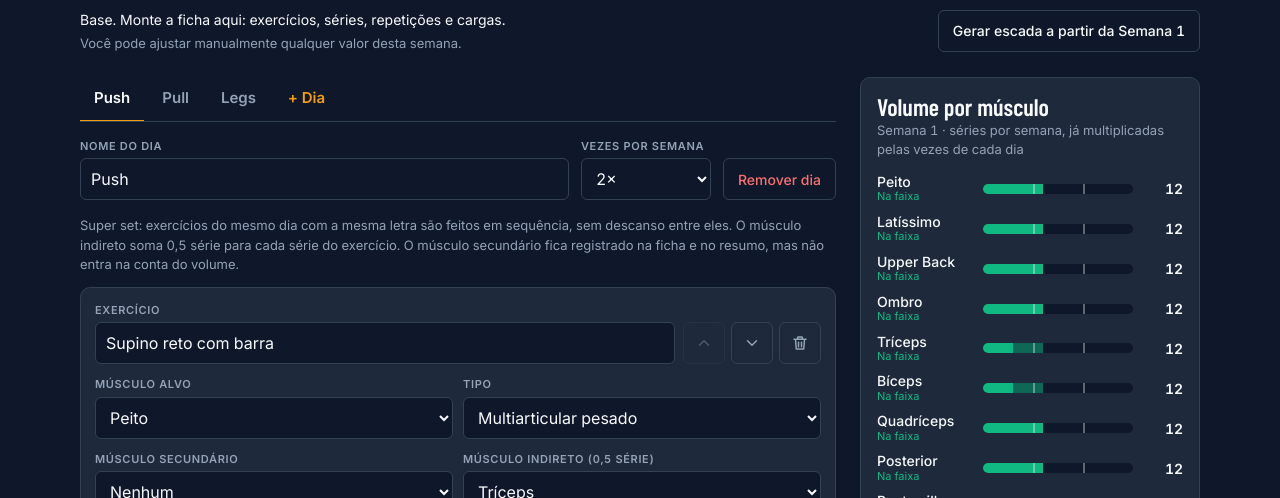
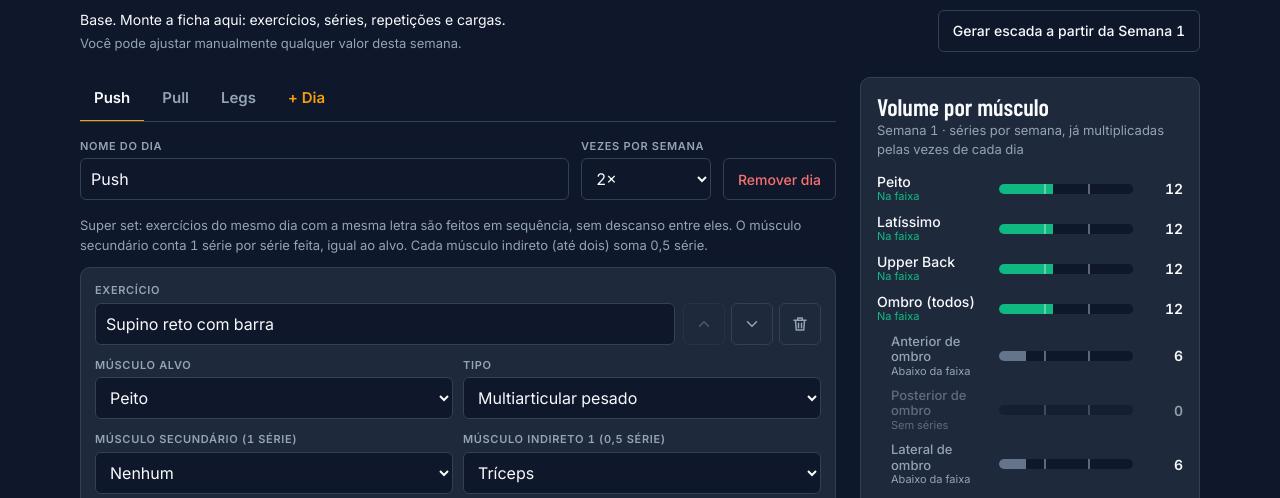
Before and after one commit to martinsvitorr7-arch/Volume-escada, a plain HTML site: page index.html in a window 1280 px wide. Shown: the part 449-947 px from the top of the page. Drawn offline with nearby package versions, Linux system fonts and the light colour scheme.

Commit message:
Update index.html

```diff
--- a/index.html
+++ b/index.html
@@ -112,7 +112,9 @@ select{appearance:auto}
 .volume{background:var(--card);border:1px solid var(--line);border-radius:10px;padding:16px;display:grid;gap:14px}
 h2{font:600 24px/1.1 var(--display)}
 .vlist{list-style:none;margin:0;padding:0;display:grid;gap:10px}
-.vr{display:grid;grid-template-columns:96px minmax(0,1fr) 40px;gap:10px;align-items:center}
+.vr{display:grid;grid-template-columns:112px minmax(0,1fr) 40px;gap:10px;align-items:center}
+.vr.sub{padding-left:14px;grid-template-columns:98px minmax(0,1fr) 40px}
+.vr.sub .vn span{font-size:13px;color:var(--muted)}
 .vn{display:grid;line-height:1.2;font-size:14px;font-weight:500}
 .vn small{font-size:11px;color:var(--muted);font-weight:400}
 .bar{position:relative;display:flex;height:10px;border-radius:5px;background:var(--field);overflow:hidden}
@@ -201,9 +203,12 @@ body{margin:0}
 (function(){
 'use strict';
 const KEY='treino-escada-v1';
-const MUSCLES=['Peito','Latíssimo','Upper Back','Ombro','Tríceps','Bíceps','Quadríceps','Posterior','Panturrilha','Glúteo','Abs','Antebraço','Adutor'];
+const MUSCLES=['Peito','Latíssimo','Upper Back','Ombro','Anterior de ombro','Posterior de ombro','Lateral de ombro','Tríceps','Bíceps','Quadríceps','Posterior','Panturrilha','Glúteo','Abs','Antebraço','Adutor'];
+/* Partes do ombro: o painel de volume mostra "Ombro (todos)" somando as três partes (+ "Ombro (geral)", se houver) */
+const SHOULDER_PARTS=['Anterior de ombro','Posterior de ombro','Lateral de ombro'];
+const mlabel=m=>m==='Ombro'?'Ombro (geral)':m;
 /* Sugestão automática de músculo secundário (só para multiarticulares); dá para trocar em cada exercício */
-const INDIRECT={'Peito':'Tríceps','Ombro':'Tríceps','Latíssimo':'Bíceps','Upper Back':'Bíceps'};
+const INDIRECT={'Peito':'Tríceps','Ombro':'Tríceps','Anterior de ombro':'Tríceps','Latíssimo':'Bíceps','Upper Back':'Bíceps'};
 const defSec=(type,m)=>(type==='multi'&&INDIRECT[m])||'';
 /* Letras disponíveis para agrupar exercícios em super set (dentro do mesmo dia) */
 const SSL=['','A','B','C','D','E','F'];
@@ -247,7 +252,7 @@ const ui={panel:null,confirm:null,note:''};
 function mkEx(name,muscle,type,sets,reps,load){
   const base={sets:sets,reps:reps,load:load,backoff:0};
   return {id:uid(),name:name,muscle:muscle,type:type,tag:'',extra:0,
-    sec:defSec(type,muscle),sec2:'',ss:'',
+    sec:defSec(type,muscle),sec2:'',ind2:'',ss:'',
     w:[0,1,2,3].map(()=>Object.assign({},base))};
 }
 function ladder(e){
@@ -263,9 +268,9 @@ function seed(){
   const s={v:1,name:'Minha ficha',split:'ppl',week:0,example:true,days:[
     D('Push',[
       mkEx('Supino reto com barra','Peito','multi',3,'5-9',60),
-      mkEx('Desenvolvimento com halteres','Ombro','multi',3,'6-10',20),
+      mkEx('Desenvolvimento com halteres','Anterior de ombro','multi',3,'6-10',20),
       mkEx('Crucifixo na máquina','Peito','mono',3,'10-15',45),
-      mkEx('Elevação lateral no cabo','Ombro','mono',3,'10-15',7.5),
+      mkEx('Elevação lateral no cabo','Lateral de ombro','mono',3,'10-15',7.5),
       mkEx('Tríceps na polia com corda','Tríceps','mono',3,'10-15',25)
     ]),
     D('Pull',[
@@ -305,9 +310,10 @@ function normEx(e){
   else sec=defSec(type,muscle);
   const ss=SSL.indexOf(e.ss)>=0?e.ss:'';
   const sec2=MUSCLES.indexOf(e.sec2)>=0?e.sec2:'';
+  const ind2=MUSCLES.indexOf(e.ind2)>=0?e.ind2:'';
   return {id:cleanId(e.id),name:String(e.name==null?'':e.name).slice(0,80),muscle:muscle,type:type,
     tag:tag,extra:(e.extra==null||e.extra==='')?(TECH_EXTRA[tag]||0):e.extra,
-    sec:sec,sec2:sec2,ss:ss,w:w};
+    sec:sec,sec2:sec2,ind2:ind2,ss:ss,w:w};
 }
 function normalize(o){
   if(!o||!Array.isArray(o.days))throw new Error('formato inesperado');
@@ -389,17 +395,40 @@ function line(e,wk){
 }
 function volume(wk){
   const dir={},ind={};
+  let sets=0;
   MUSCLES.forEach(m=>{dir[m]=0;ind[m]=0;});
   state.days.forEach(d=>{
     const f=d.freq||1;
     d.ex.forEach(e=>{
       const w=e.w[wk];const n=(num(w.sets)+num(w.backoff)+num(e.extra))*f;
+      sets+=n;
       dir[e.muscle]+=n;
-      if(e.sec&&e.sec!==e.muscle&&ind[e.sec]!==undefined)ind[e.sec]+=n*0.5;
+      /* secundário: vale 1 série, igual ao músculo alvo */
+      if(e.sec2&&e.sec2!==e.muscle&&dir[e.sec2]!==undefined)dir[e.sec2]+=n;
+      /* indiretos (1 e 2): cada um vale 0,5 série */
+      [e.sec,e.ind2].forEach(t=>{
+        if(t&&t!==e.muscle&&ind[t]!==undefined)ind[t]+=n*0.5;
+      });
     });
   });
-  const rows=MUSCLES.map(m=>({m:m,direct:dir[m],ind:ind[m],total:dir[m]+ind[m]}));
-  return {rows:rows,direct:rows.reduce((a,r)=>a+r.direct,0),ind:rows.reduce((a,r)=>a+r.ind,0)};
+  const rows=MUSCLES.map(m=>({m:m,label:mlabel(m),direct:dir[m],ind:ind[m],total:dir[m]+ind[m]}));
+  const view=[];
+  rows.forEach(r=>{
+    if(SHOULDER_PARTS.indexOf(r.m)>=0)return;
+    if(r.m==='Ombro'){
+      const all=rows.filter(x=>x.m==='Ombro'||SHOULDER_PARTS.indexOf(x.m)>=0);
+      const d=all.reduce((a,x)=>a+x.direct,0),i=all.reduce((a,x)=>a+x.ind,0);
+      view.push({label:'Ombro (todos)',direct:d,ind:i,total:d+i,sub:false});
+      SHOULDER_PARTS.forEach(p=>{
+        const x=rows.filter(y=>y.m===p)[0];
+        view.push({label:x.label,direct:x.direct,ind:x.ind,total:x.total,sub:true});
+      });
+      if(r.total>0)view.push({label:r.label,direct:r.direct,ind:r.ind,total:r.total,sub:true});
+      return;
+    }
+    view.push({label:r.label,direct:r.direct,ind:r.ind,total:r.total,sub:false});
+  });
+  return {rows:rows,view:view,direct:sets,ind:rows.reduce((a,r)=>a+r.ind,0)};
 }
 
 /* ---------- Renderização ---------- */
@@ -443,11 +472,12 @@ function renderDays(){
 }
 function card(e,i,n){
   const w=e.w[state.week],id=e.id;
-  const mo=MUSCLES.map(m=>opt(m,m,m===e.muscle)).join('');
+  const mo=MUSCLES.map(m=>opt(m,mlabel(m),m===e.muscle)).join('');
   const to=TYPES.map(x=>opt(x[0],x[1],x[0]===e.type)).join('');
   const go=TAGS.map(x=>opt(x,x||'Nenhuma',x===e.tag)).join('');
-  const so=opt('','Nenhum',e.sec==='')+MUSCLES.map(m=>opt(m,m,m===e.sec)).join('');
-  const so2=opt('','Nenhum',!e.sec2)+MUSCLES.map(m=>opt(m,m,m===e.sec2)).join('');
+  const so=opt('','Nenhum',!e.sec)+MUSCLES.map(m=>opt(m,mlabel(m),m===e.sec)).join('');
+  const so2=opt('','Nenhum',!e.sec2)+MUSCLES.map(m=>opt(m,mlabel(m),m===e.sec2)).join('');
+  const so3=opt('','Nenhum',!e.ind2)+MUSCLES.map(m=>opt(m,mlabel(m),m===e.ind2)).join('');
   const sso=SSL.map(x=>opt(x,x?'Super set '+x:'Nenhum',x===e.ss)).join('');
   return '<article class="ex'+(e.ss?' ss':'')+'" data-ex="'+id+'">'+
     (e.ss?'<p class="ssbadge">Super set '+esc(e.ss)+'</p>':'')+
@@ -457,9 +487,10 @@ function card(e,i,n){
     '<button type="button" class="icon danger" data-act="rmex" aria-label="Excluir exercício">'+ICON.del+'</button></div></div>'+
     '<div class="row2"><div class="field"><label for="m-'+id+'">Músculo alvo</label><select id="m-'+id+'" data-f="muscle">'+mo+'</select></div>'+
     '<div class="field"><label for="t-'+id+'">Tipo</label><select id="t-'+id+'" data-f="type">'+to+'</select></div></div>'+
-    '<div class="row2"><div class="field"><label for="s2-'+id+'">Músculo secundário</label><select id="s2-'+id+'" data-f="sec2">'+so2+'</select></div>'+
-    '<div class="field"><label for="sc-'+id+'">Músculo indireto (0,5 série)</label><select id="sc-'+id+'" data-f="sec">'+so+'</select></div></div>'+
-    '<div class="field"><label for="ss-'+id+'">Super set</label><select id="ss-'+id+'" data-f="ss">'+sso+'</select></div>'+
+    '<div class="row2"><div class="field"><label for="s2-'+id+'">Músculo secundário (1 série)</label><select id="s2-'+id+'" data-f="sec2">'+so2+'</select></div>'+
+    '<div class="field"><label for="sc-'+id+'">Músculo indireto 1 (0,5 série)</label><select id="sc-'+id+'" data-f="sec">'+so+'</select></div></div>'+
+    '<div class="row2"><div class="field"><label for="i2-'+id+'">Músculo indireto 2 (0,5 série)</label><select id="i2-'+id+'" data-f="ind2">'+so3+'</select></div>'+
+    '<div class="field"><label for="ss-'+id+'">Super set</label><select id="ss-'+id+'" data-f="ss">'+sso+'</select></div></div>'+
     '<div class="row4">'+
     '<div class="field"><label for="s-'+id+'">Séries</label><input id="s-'+id+'" data-w="sets" type="number" inputmode="numeric" min="0" step="1" value="'+esc(w.sets)+'"></div>'+
     '<div class="field"><label for="r-'+id+'">Reps</label><input id="r-'+id+'" data-w="reps" type="text" maxlength="12" placeholder="8-12" value="'+esc(w.reps)+'"></div>'+
@@ -475,20 +506,20 @@ function renderEditor(){
   if(!d.ex.length){
     h='<div class="empty"><p>Este dia ainda não tem exercícios.</p><button type="button" class="btn primary" data-act="addex">Adicionar exercício</button></div>';
   }else{
-    h='<p class="hint">Super set: exercícios do mesmo dia com a mesma letra são feitos em sequência, sem descanso entre eles. O músculo indireto soma 0,5 série para cada série do exercício. O músculo secundário fica registrado na ficha e no resumo, mas não entra na conta do volume.</p>'+
+    h='<p class="hint">Super set: exercícios do mesmo dia com a mesma letra são feitos em sequência, sem descanso entre eles. O músculo secundário conta 1 série por série feita, igual ao alvo. Cada músculo indireto (até dois) soma 0,5 série.</p>'+
       d.ex.map((e,i)=>card(e,i,d.ex.length)).join('')+'<button type="button" class="btn addex" data-act="addex">+ Adicionar exercício</button>';
   }
   $('#editor').innerHTML=h;
 }
 function renderVolume(){
   const v=volume(state.week);
-  const maxT=Math.max.apply(null,v.rows.map(r=>r.total));
+  const maxT=Math.max.apply(null,v.view.map(r=>r.total));
   const scale=Math.max(30,Math.ceil(maxT/5)*5);
   const labels={zero:'Sem séries',low:'Abaixo da faixa',ok:'Na faixa',high:'Acima da faixa'};
-  const rows=v.rows.map(r=>{
+  const rows=v.view.map(r=>{
     const z=r.total===0?'zero':r.total<10?'low':r.total<=20?'ok':'high';
-    return '<li class="vr z-'+z+'"><div class="vn"><span>'+r.m+'</span><small>'+labels[z]+'</small></div>'+
-      '<div class="bar" role="img" aria-label="'+r.m+': '+fmt(r.direct)+' diretas e '+fmt(r.ind)+' indiretas">'+
+    return '<li class="vr z-'+z+(r.sub?' sub':'')+'"><div class="vn"><span>'+r.label+'</span><small>'+labels[z]+'</small></div>'+
+      '<div class="bar" role="img" aria-label="'+r.label+': '+fmt(r.direct)+' diretas e '+fmt(r.ind)+' indiretas">'+
       '<i class="d" style="width:'+(r.direct/scale*100)+'%"></i><i class="i" style="width:'+(r.ind/scale*100)+'%"></i>'+
       '<b class="mk" style="left:'+(10/scale*100)+'%"></b><b class="mk" style="left:'+(20/scale*100)+'%"></b></div>'+
       '<div class="vt">'+fmt(r.total)+'</div></li>';
@@ -531,11 +562,11 @@ function summaryText(){
   state.days.forEach(d=>{
     L.push(d.name.toUpperCase()+((d.freq||1)>1?' (×'+d.freq+' por semana)':''));
     if(!d.ex.length)L.push('  (sem exercícios)');
-    d.ex.forEach(e=>L.push('  - '+(e.name||'Exercício')+' ['+e.muscle+(e.sec2?' + '+e.sec2+' (secundário)':'')+(e.sec?' | indireto: '+e.sec:'')+']: '+line(e,wk)));
+    d.ex.forEach(e=>L.push('  - '+(e.name||'Exercício')+' ['+mlabel(e.muscle)+(e.sec2?' + '+mlabel(e.sec2)+' (secundário)':'')+([e.sec,e.ind2].filter(Boolean).length?' | indireto: '+[e.sec,e.ind2].filter(Boolean).map(mlabel).join(' + '):'')+']: '+line(e,wk)));
     L.push('');
   });
   L.push('Volume semanal (séries diretas + indiretas):');
-  volume(wk).rows.filter(r=>r.total>0).forEach(r=>L.push('  '+r.m+': '+fmt(r.total)));
+  volume(wk).view.filter(r=>r.total>0).forEach(r=>L.push((r.sub?'    ':'  ')+r.label+': '+fmt(r.total)));
   return L.join('\n');
 }
 
@@ -710,6 +741,9 @@ editor.addEventListener('change',ev=>{
   }else if(f==='sec2'){
     e.sec2=t.value;
     afterEdit(e,cardEl);
+  }else if(f==='ind2'){
+    e.ind2=t.value;
+    afterEdit(e,cardEl);
   }else if(f==='ss'){
     e.ss=t.value;
     touch();renderEditor();updateDerived();
```
